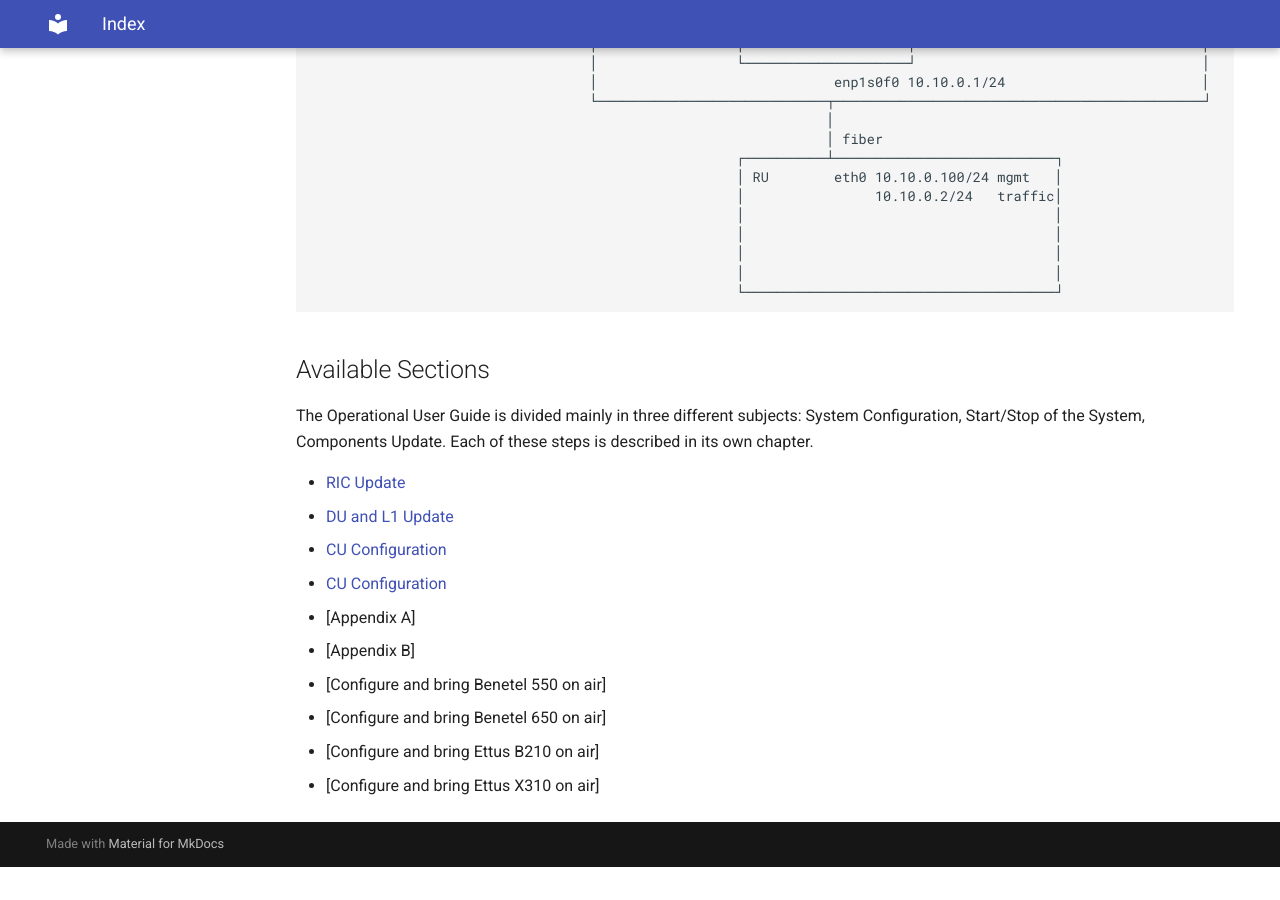
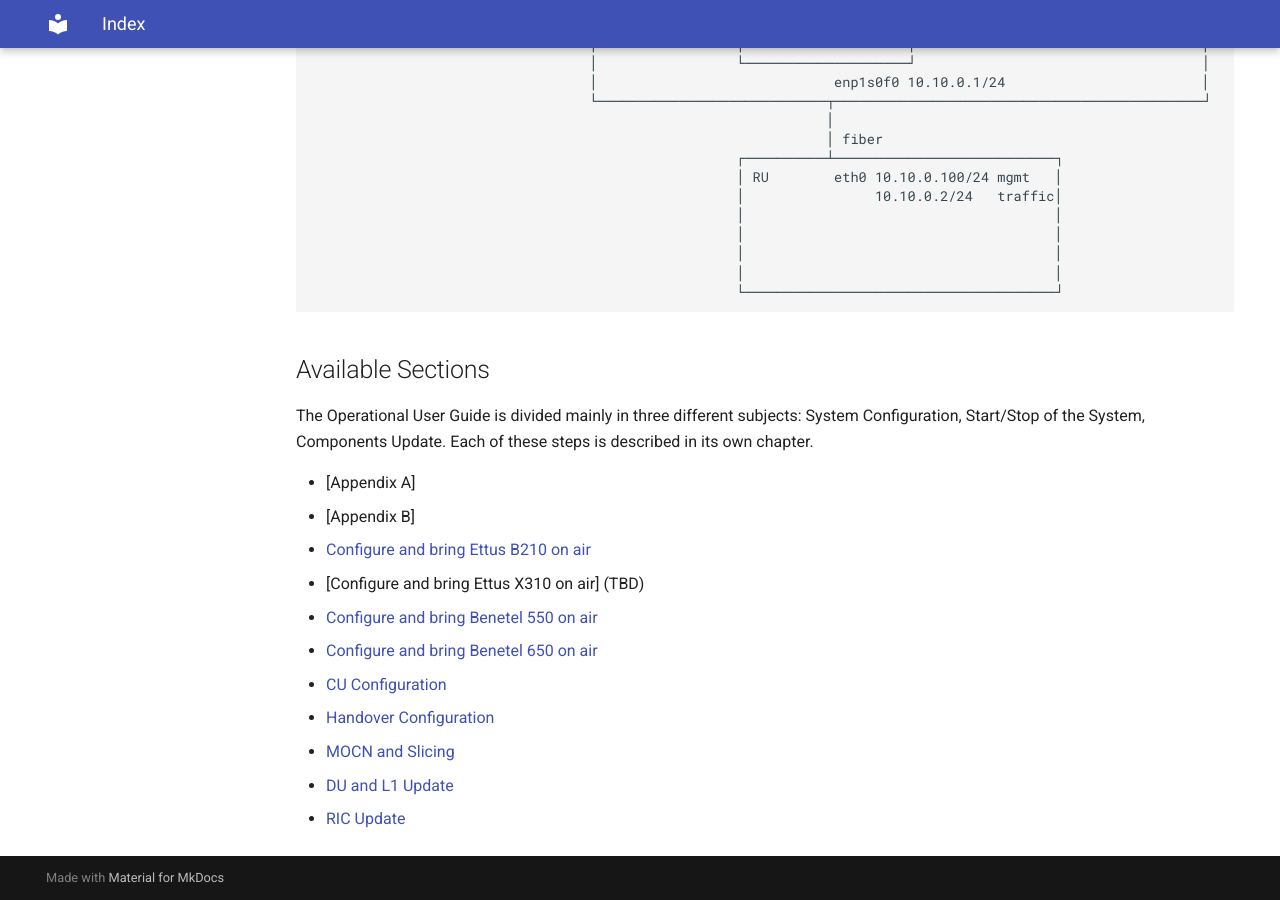
Before and after one commit to accelleran/drax-docs, an MkDocs documentation site: the page built from docs/op-guide/index.md, in a window 1280 px wide and 900 px high, scrolled down 2236 px. Built offline with MkDocs 1.6.1 and Material for MkDocs 9.7.7, drawn with Linux system fonts in a browser that asks for light colours; the version menu is left out; before the commit the page ends 3103 px from its top, so only the background shows below that.

Commit message:
create index

```diff
--- a/docs/op-guide/index.md
+++ b/docs/op-guide/index.md
@@ -107,13 +107,15 @@ Before you continue you may want to derive the real schema and fill in this simp
 The Operational User Guide is divided mainly in three different subjects: System Configuration, Start/Stop of the System, Components Update.
 Each of these steps is described in its own chapter.
 
-* [RIC Update](RIC Update/)
-* [DU and L1 Update](/drax-docs/op-guide/)
-* [CU Configuration]("/drax-docs/op-guide/DU-L1 Update/")
-* [CU Configuration](/drax-docs/drax-install/)
+
 * [Appendix A]
 * [Appendix B]
-* [Configure and bring Benetel 550 on air]
-* [Configure and bring Benetel 650 on air]
-* [Configure and bring Ettus B210 on air]
-* [Configure and bring Ettus X310 on air]
+* [Configure and bring Ettus B210 on air](/drax-docs/op-guide/bring-B210-on-air)
+* [Configure and bring Ettus X310 on air] (TBD)
+* [Configure and bring Benetel 550 on air](/drax-docs/op-guide/bring-Benetel-550-on-air)
+* [Configure and bring Benetel 650 on air](/drax-docs/op-guide/bring-Benetel-650-on-air)
+* [CU Configuration]("/drax-docs/op-guide/cu-configuration/")
+* [Handover Configuration](/drax-docs/op-guide/handover-configuration)
+* [MOCN and Slicing](/drax-docs/op-guide/mocn-and-slicing)
+* [DU and L1 Update](/drax-docs/op-guide/du-l1-update)
+* [RIC Update](/drax-docs/op-guide/ric-update/)
```
Also changed, not shown: docs/op-guide/appendix-a/index.md (renamed from docs/op-guide/Appendix A/index.md), docs/op-guide/appendix-b/index.md (renamed from docs/op-guide/Appendix B/index.md), docs/op-guide/bring-B210-on-air/index.md (renamed from docs/op-guide/bring B210 RU on air/index.md), docs/op-guide/bring-Benetel-550-on-air/index.md (renamed from docs/op-guide/bring Benetel 550 on air/index.md), docs/op-guide/bring-Benetel-650-on-air/index.md (renamed from docs/op-guide/bring Benetel 650 on air/index.md), docs/op-guide/cu-configuration/index.md (renamed from docs/op-guide/CU Configuration/index.md), docs/op-guide/du-l1-update/cellonair.png (renamed from docs/op-guide/DU-L1 Update/cellonair.png), docs/op-guide/du-l1-update/index.md (renamed from docs/op-guide/DU-L1 Update/index.md), docs/op-guide/handover-configuration/index.md (renamed from docs/op-guide/Hadover Configuration/index.md), docs/op-guide/mocn-and-slicing/dashboard-cucp-E1services.png (renamed from docs/op-guide/MOCN and slicing/dashboard-cucp-E1services.png), docs/op-guide/mocn-and-slicing/dashboard-cucp-twoamf.png (renamed from docs/op-guide/MOCN and slicing/dashboard-cucp-twoamf.png), docs/op-guide/mocn-and-slicing/dashboard-cucp-xml-mocn.png (renamed from docs/op-guide/MOCN and slicing/dashboard-cucp-xml-mocn.png), docs/op-guide/mocn-and-slicing/dashboard-cuup-1.png (renamed from docs/op-guide/MOCN and slicing/dashboard-cuup-1.png), docs/op-guide/mocn-and-slicing/dashboard-cuup-2.png (renamed from docs/op-guide/MOCN and slicing/dashboard-cuup-2.png), 3 more files.
